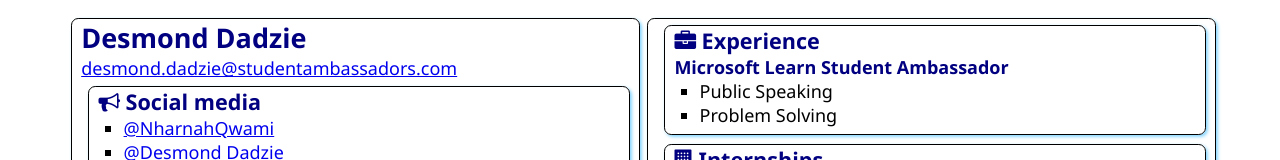
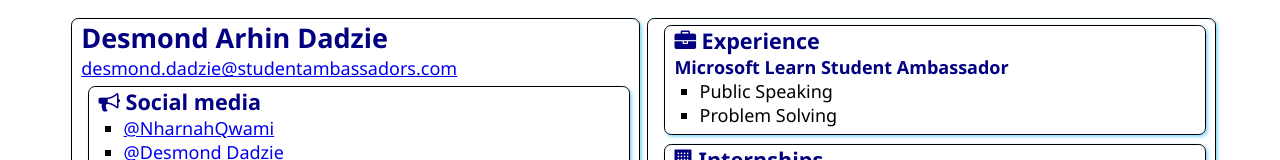
Before and after one commit to NharnahQwami/demo-resume, a plain HTML site: page index.html in a window 1280 px wide. Shown: the top 160 px of the page. Drawn offline with Linux system fonts and the light colour scheme.

Commit message:
added middle name

```diff
--- a/index.html
+++ b/index.html
@@ -12,7 +12,7 @@
 <body>
     <main>
         <article class="box">
-            <h1>Desmond Dadzie</h1>
+            <h1>Desmond Arhin Dadzie</h1>
             <div><a href="mailto:desmond.dadzie@studentambassadors.com">desmond.dadzie@studentambassadors.com</a></div>
 
             <section class="box">
```
